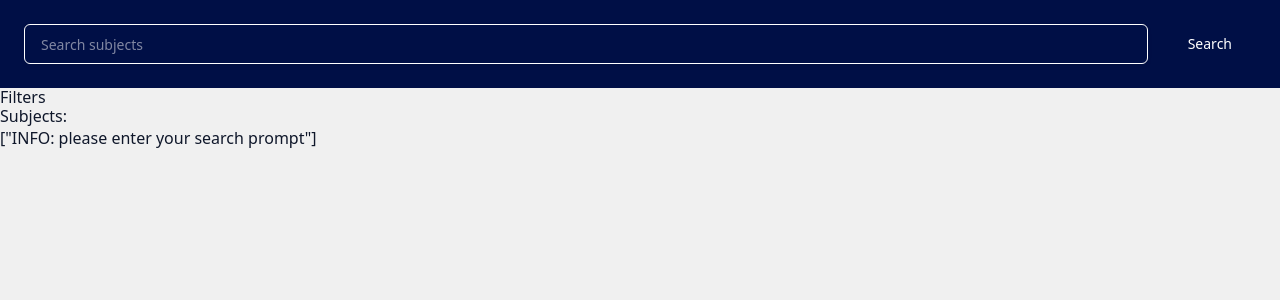
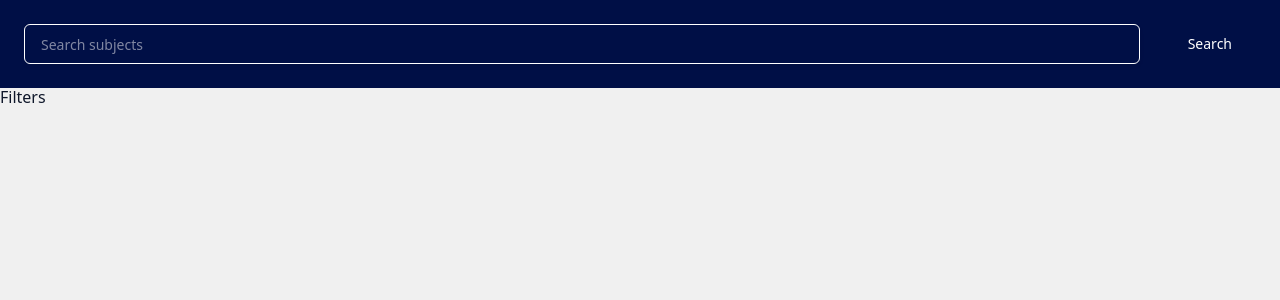
Before and after one commit to lu1w/ultimate-handbook, a React (Create React App) app in the folder frontend/: page /search in a window 1280 px wide. Shown: the top 300 px of the page. Built offline with nearby package versions, Linux system fonts and the light colour scheme.

Commit message:
feat(UH-38): display search result nicely in a card

```diff
--- a/frontend/package.json
+++ b/frontend/package.json
@@ -5,6 +5,7 @@
   "dependencies": {
     "@radix-ui/react-icons": "^1.3.0",
     "@radix-ui/react-slot": "^1.1.0",
+    "@radix-ui/react-toggle": "^1.1.0",
     "@testing-library/jest-dom": "^5.17.0",
     "@testing-library/react": "^13.4.0",
     "@testing-library/user-event": "^13.5.0",
--- a/frontend/src/components/Search/SearchBar.jsx
+++ b/frontend/src/components/Search/SearchBar.jsx
@@ -1,5 +1,3 @@
-import '../../styles/SearchBar.css';
-
 import React from 'react';
 import PropTypes from 'prop-types';
 
@@ -10,7 +8,7 @@ import { Input } from '../Common/Input';
 function SearchBar({ handleSubmit, handleChange, input }) {
   return (
     <div id="search-bar" className="p-4 bg-search-header text-white">
-      <form onSubmit={handleSubmit}>
+      <form className="flex gap-4" onSubmit={handleSubmit}>
         {/* <MagnifyingGlassIcon className="inline z-50 ml-10 h-8 w-4 icon" /> */}
         <Input
           onChange={handleChange}
--- a/frontend/src/components/Search/SearchResults.jsx
+++ b/frontend/src/components/Search/SearchResults.jsx
@@ -1,22 +1,30 @@
+import '../../styles/SearchResults.css';
+
 import React from 'react';
 import PropTypes from 'prop-types';
 
+import CourseCard from '../Common/CourseCard';
+
 function SearchResults({ searchResults }) {
+  // let subject = searchResults[0];
   return (
-    <div>
-      <h1>Subjects:{searchResults}</h1>
-      {/* {searchResults.map((subject, index) => (
-      <Col md={4} key={index}>
+    <div className="p-10 flex flex-wrap gap-10">
+      {/* <h1>Subjects:{JSON.stringify(searchResults)}</h1> */}
+      {searchResults.map((subject) => (
         <CourseCard
-          type={course.type}
-          code={course.code}
-          level={course.level}
-          name={course.name}
-          points={course.points}
-          term={course.term}
+          // key={subject._id}
+          type="DISCIPLINE" // TODO: dynamically set the type of the subject
+          code={subject.subjectCode}
+          level={subject.level}
+          name={subject.subjectName}
+          points={subject.points}
+          term={
+            subject.availability // TODO: ask Weihan why are some subject availability empty
+              ? subject.availability.map((t) => t.toString())
+              : []
+          }
         />
-      </Col>
-    ))} */}
+      ))}
     </div>
   );
 }
--- a/frontend/src/pages/SearchPage.jsx
+++ b/frontend/src/pages/SearchPage.jsx
@@ -7,9 +7,7 @@ import axios from 'axios';
 
 function SearchPage() {
   const [input, setInput] = React.useState('');
-  const [result, setResult] = React.useState([
-    'INFO: please enter your search prompt',
-  ]);
+  const [result, setResult] = React.useState([]);
 
   function handleChange(event) {
     console.log(
@@ -43,8 +41,7 @@ function SearchPage() {
         input={input}
       />
       <SearchFilters />
-      <SearchResults />
-      <p>{JSON.stringify(result)}</p>
+      <SearchResults searchResults={result} />
     </div>
   );
 }
--- a/frontend/src/styles/SearchBar.css
+++ /dev/null
@@ -1,12 +0,0 @@
-/* #search-bar {
-  display: block;
-} */
-
-form {
-  display: flex;
-  gap: 1rem;
-}
-
-input {
-  margin: 0px 0px;
-}
--- /dev/null
+++ b/frontend/src/styles/SearchResults.css
@@ -0,0 +1,4 @@
+.course-card {
+  flex: 0 0 21vw;
+  min-width: 15rem;
+}
```
Also changed, not shown: frontend/src/components/Common/Toggle.jsx (added, +51 -0 lines), 1 other file (tests, documents, lock files or other folders).
